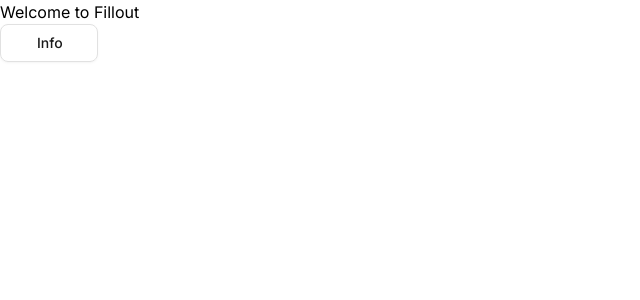
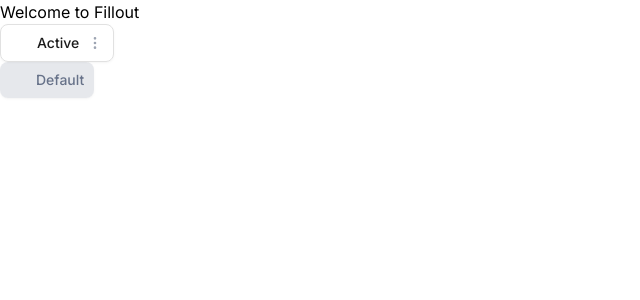
Before and after one commit to lucasfvera/pages-tab-navigation-challenge, a Next.js app: page / in a window 1280 px wide. Shown: the top 300 px of the page, without its empty margins (0-640 px from the left). Built offline with nearby package versions, Linux system fonts and the light colour scheme.

Commit message:
Add focus and default tab card styling
We need to keep improving the tab card styling. This commit adds two
new states: focus and default.

```diff
--- a/src/app/page.tsx
+++ b/src/app/page.tsx
@@ -4,7 +4,8 @@
 	return (
 		<div>
 			Welcome to Fillout{' '}
-			<TabCard content="Info" icon={'info'} state="active" />
+			<TabCard content="Active" icon={'info'} state="active" />
+			<TabCard content="Default" icon={'page'} state="default" />
 		</div>
 	);
 }
--- a/src/components/Atoms/TabCard/TabCard.style.ts
+++ b/src/components/Atoms/TabCard/TabCard.style.ts
@@ -2,12 +2,14 @@
 	'flex items-center gap-1.5 rounded-lg w-min py-1.5 px-2.5';
 
 const tabCardActive = 'border-(--color-border-gray) border-1 shadow-sm/4';
+const tabCardFocus =
+	'focus-visible:border-(--color-border-blue) focus-visible:outline-2 focus-visible:outline-(--color-border-blue)/25';
+const tabCardDefault =
+	'bg-(--color-icon-light-gray)/25 shadow-sm/4 text-(--color-text-gray)';
 
 export const styles = {
-	active: tabCardActive,
-	focused: '',
-	default: '',
-	hover: '',
+	active: `${tabCardActive} ${tabCardFocus}`,
+	default: `${tabCardDefault} ${tabCardFocus}`,
 };
 
 export type TabCardStates = keyof typeof styles;
--- a/src/components/Atoms/TabCard/TabCard.tsx
+++ b/src/components/Atoms/TabCard/TabCard.tsx
@@ -20,12 +20,12 @@
 	const isActive = state === 'active';
 
 	return (
-		<div className={`${tabCardBasic} ${styles[state]}`}>
+		<button className={`${tabCardBasic} ${styles[state]}`}>
 			<TabCardIcons
 				colorType={isActive ? 'active' : 'default'}
 				type={icon}
 			/>
-			<Body>{content}</Body>
+			<Body color={isActive ? 'default' : 'disabled'}>{content}</Body>
 			{isActive && (
 				<EllipsisVertical
 					size={16}
@@ -33,7 +33,7 @@
 					className={'ml-0.5'}
 				/>
 			)}
-		</div>
+		</button>
 	);
 };
 
--- a/src/components/Atoms/Typography.tsx
+++ b/src/components/Atoms/Typography.tsx
@@ -1,5 +1,15 @@
-export const Body = ({ children }: { children: string }) => (
-	<p className="text-sm/[24px] font-medium text-(--color-text-black)">
-		{children}
-	</p>
-);
+export const Body = ({
+	children,
+	color,
+}: {
+	children: string;
+	color: 'default' | 'disabled';
+}) => {
+	const colorStr =
+		color === 'default'
+			? 'text-(--color-text-black)'
+			: 'text-(--color-text-gray)';
+	return (
+		<p className={`text-sm/[24px] font-medium ${colorStr}`}>{children}</p>
+	);
+};
```
